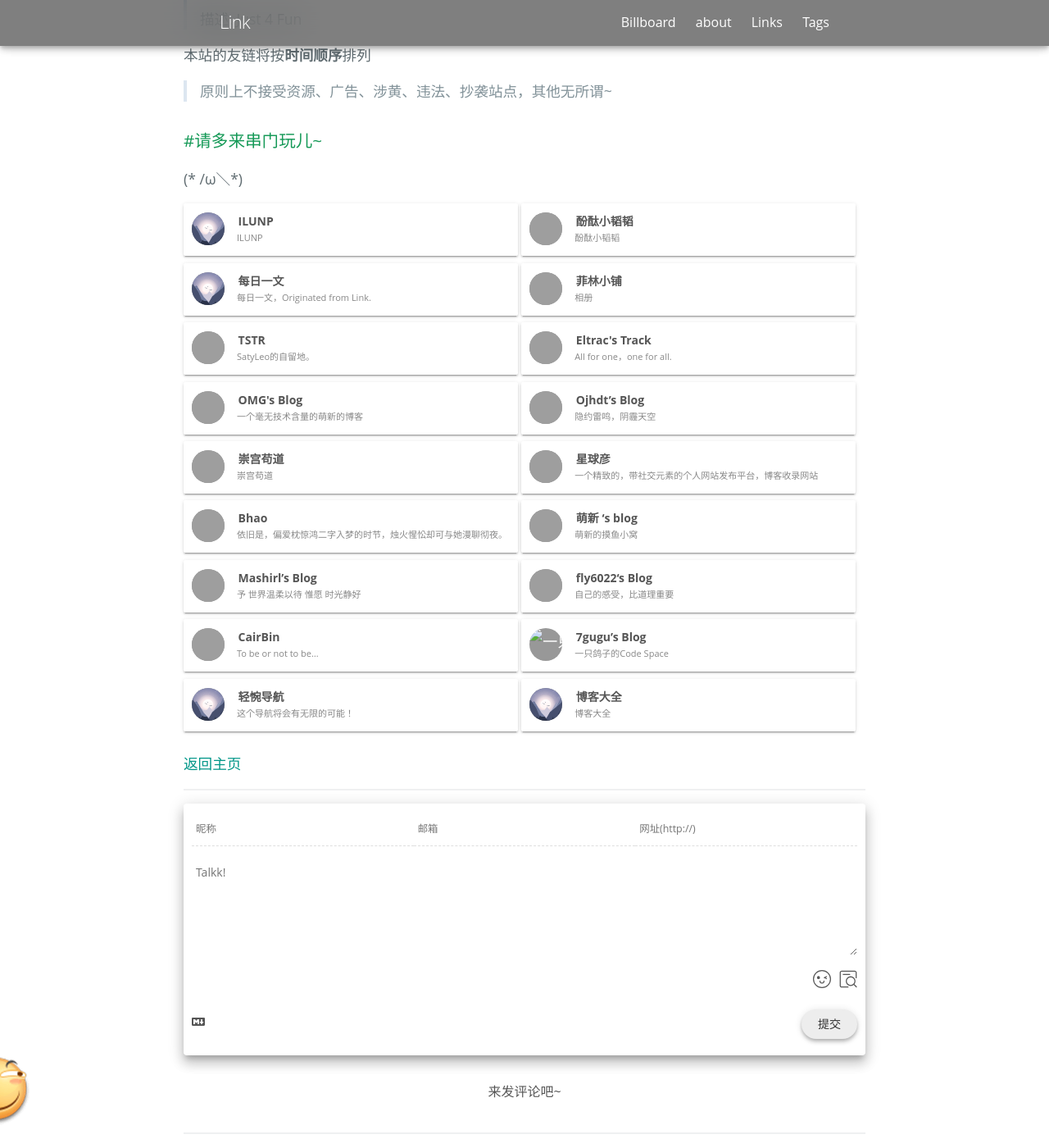
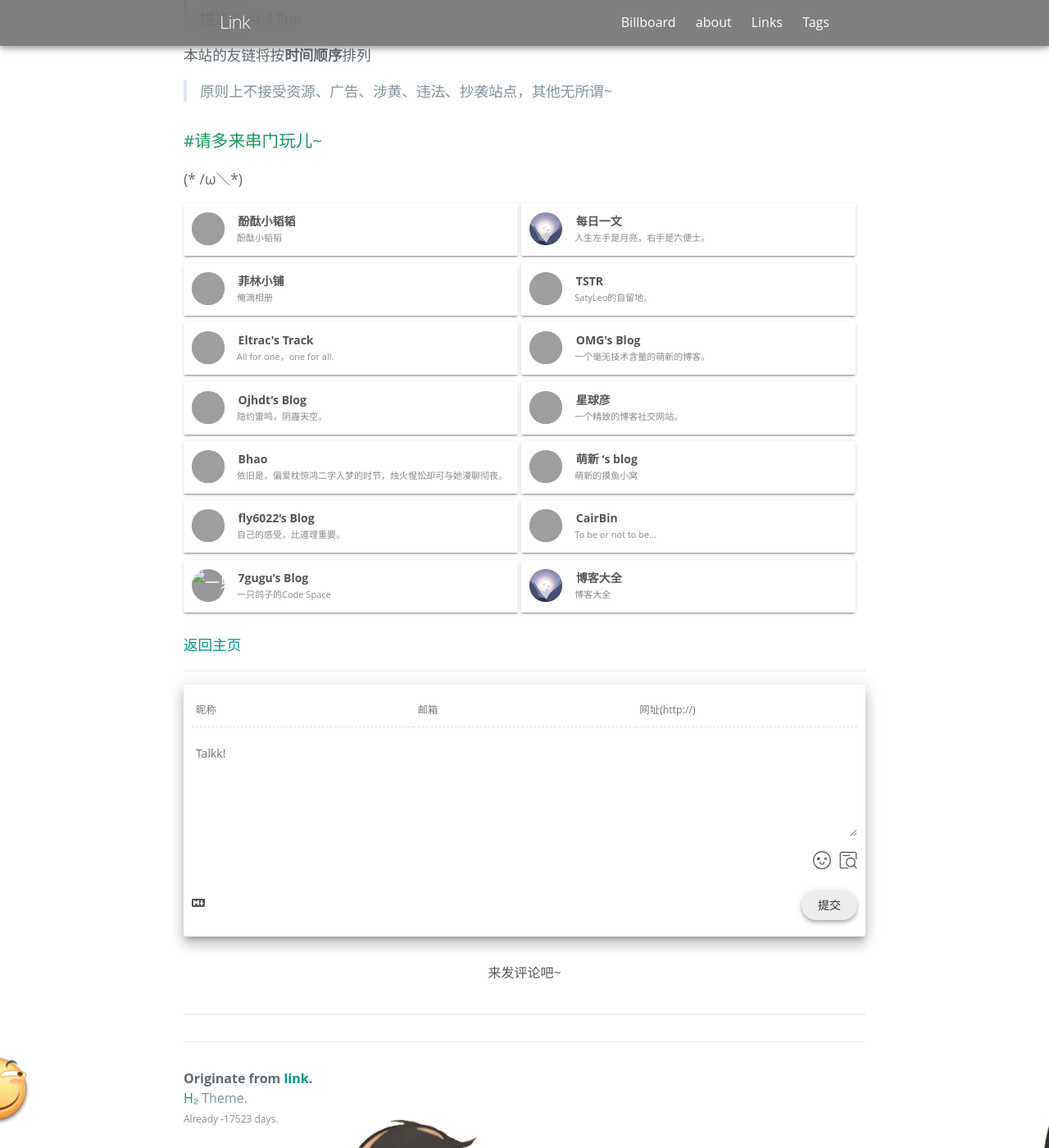
Before and after one commit to link9596/qwq, a Jekyll site: the page built from pages/link.md, in a window 1280 px wide and 1400 px high, scrolled down 708 px. Shown: the whole window at 82% size. Built offline with Jekyll 4.4.1, drawn with Linux system fonts in a browser that asks for light colours; some web fonts are replaced; comment, search, counter and statistics services are not loaded; grey boxes are pictures that could not be loaded.

Commit message:
Update friends.yml

```diff
--- a/_data/friends.yml
+++ b/_data/friends.yml
@@ -1,7 +1,7 @@
-- name: ILUNP
-  image: /avatar/default.png
-  url: http://ilunp.com/
-  describe: ILUNP
+# - name: ILUNP
+#  image: /avatar/default.png
+#  url: http://ilunp.com/
+#  describe: ILUNP
 
 - name: 酚酞小韬韬
   image: https://i.loli.net/2021/09/17/TvdxnjYVDZclL7t.jpg
@@ -16,12 +16,12 @@
 - name: 每日一文
   image: /avatar/default.png
   url: https://daily.atlinker.cn/daily
-  describe: 每日一文，Originated from Link.
+  describe: 人生左手是月亮，右手是六便士。
 
 - name: 菲林小铺
   image: https://demo.atlinker.cn/PHOTO/usr/themes/Story/film.png
   url: https://film.atlinker.cn
-  describe: 相册
+  describe: 俺滴相册
   mail: lk@atlinker.cn
 
 # - name: 晓月斋
@@ -58,27 +58,27 @@
 - name: OMG's Blog
   image: https://gravatar.loli.net/avatar/3b95a3b4174bd20abe94e4654addc770?s=300
   url: https://ohmyga.cn/
-  describe: 一个毫无技术含量的萌新的博客
+  describe: 一个毫无技术含量的萌新的博客。
 
 - name: Ojhdt’s Blog
   image: https://gravatar.loli.net/avatar/af6911b4de2f5a357fa796a66e202272?d=mp&v=1.3.9
   url: https://blog.ojhdt.com/
-  describe: 隐约雷鸣，阴霾天空
+  describe: 隐约雷鸣，阴霾天空。
 
-- name: 崇宫苟道
-  url: https://lzh441.cn/
-  image: https://cdn.v2ex.com/gravatar/d3329dd2621a8d50a20593a953f01175?s=640
-  describe: 崇宫苟道
+# - name: 崇宫苟道
+#  url: https://lzh441.cn/
+#  image: https://cdn.v2ex.com/gravatar/d3329dd2621a8d50a20593a953f01175?s=640
+#  describe: 崇宫苟道
 
 # - name: RK-碎言
 # url: https://suiyan.top/
 # image: https://suiyan.top/ph/tx.png
-# describe: 云烟随雁去 谁人识得君
+# describe: 云烟随雁去 谁人识得君。
 
 - name: 星球彦
   url: https://storeweb.cn/
   image: https://storeweb.cn/upload/member/avatar/2018-03/thumb_8HOMIL.jpg
-  describe: 一个精致的，带社交元素的个人网站发布平台，博客收录网站
+  describe: 一个精致的博客社交网站。
 
 - name: Bhao
   image: https://q1.qlogo.cn/g?b=qq&nk=657997987&s=100
@@ -90,15 +90,15 @@
   image: https://q1.qlogo.cn/g?b=qq&nk=3309939798&s=100
   describe: 萌新的摸鱼小窝
 
-- name: Mashirl’s Blog
-  url: https://www.mashirl.cn
-  image: https://cdn.jsdelivr.net/gh/Mashirl/Blog/source/images/avatar.jpg
-  describe: 予 世界温柔以待 惟愿 时光静好
+# - name: Mashirl’s Blog
+#  url: https://www.mashirl.cn
+#  image: https://cdn.jsdelivr.net/gh/Mashirl/Blog/source/images/avatar.jpg
+#  describe: 予 世界温柔以待 惟愿 时光静好
 
 - name: fly6022‘s Blog
   image: https://cdn.luogu.com.cn/upload/usericon/473298.png
   url: https://fly6022.fun/
-  describe: 自己的感受，比道理重要
+  describe: 自己的感受，比道理重要。
 
 - name: CairBin
   image: https://cairbin.gitee.io/cair_img/img/bloglogo.png
@@ -110,10 +110,10 @@
   url: https://www.7gugu.com
   describe: 一只鸽子的Code Space
 
-- name: 轻惋导航
-  image: /avatar/default.png
-  url: https://www.chainwon.com/
-  describe: 这个导航将会有无限的可能！
+# - name: 轻惋导航
+#  image: /avatar/default.png
+#  url: https://www.chainwon.com/
+#  describe: 这个导航将会有无限的可能！
 
 - name: 博客大全
   image: /avatar/default.png
```
